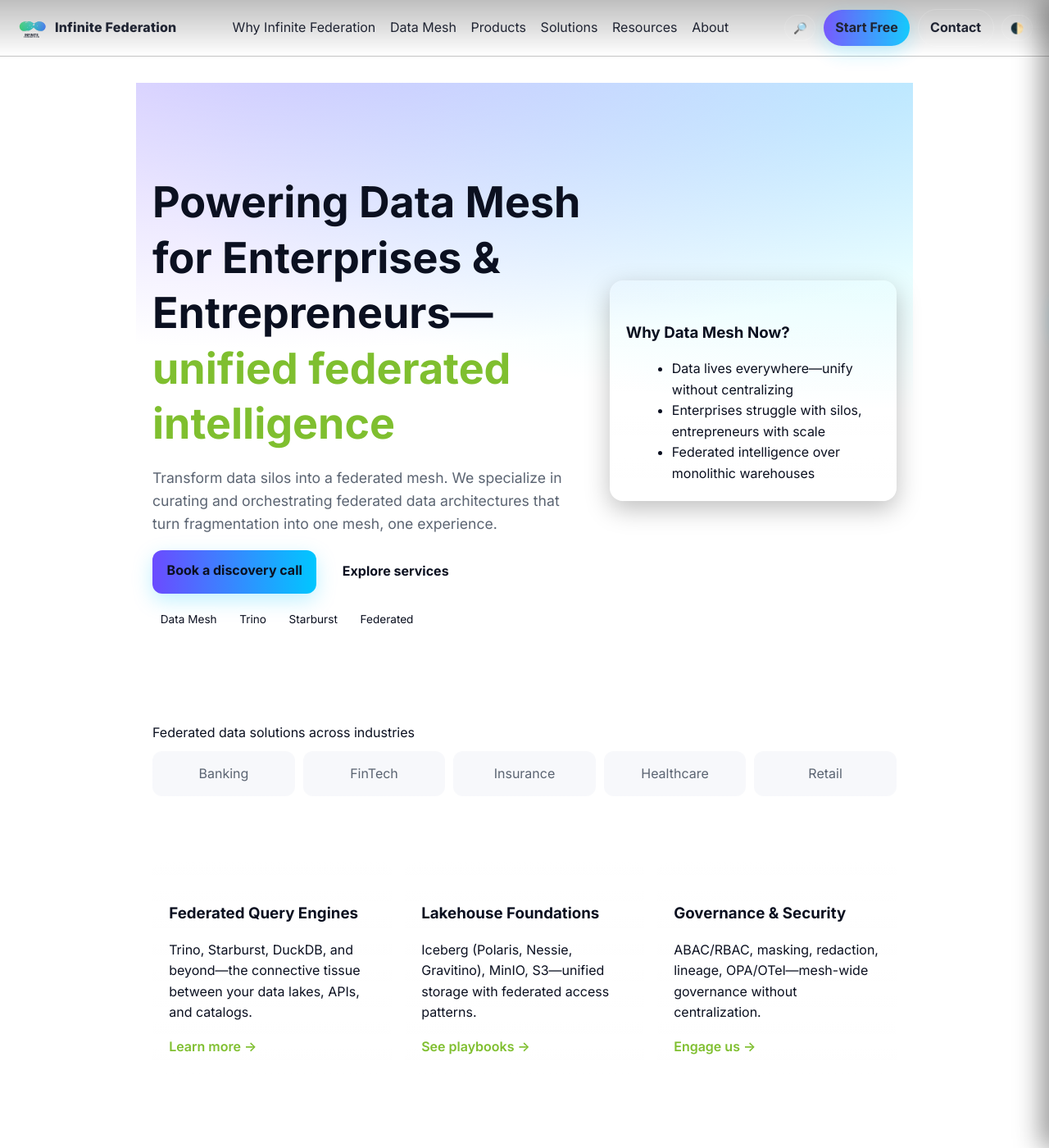
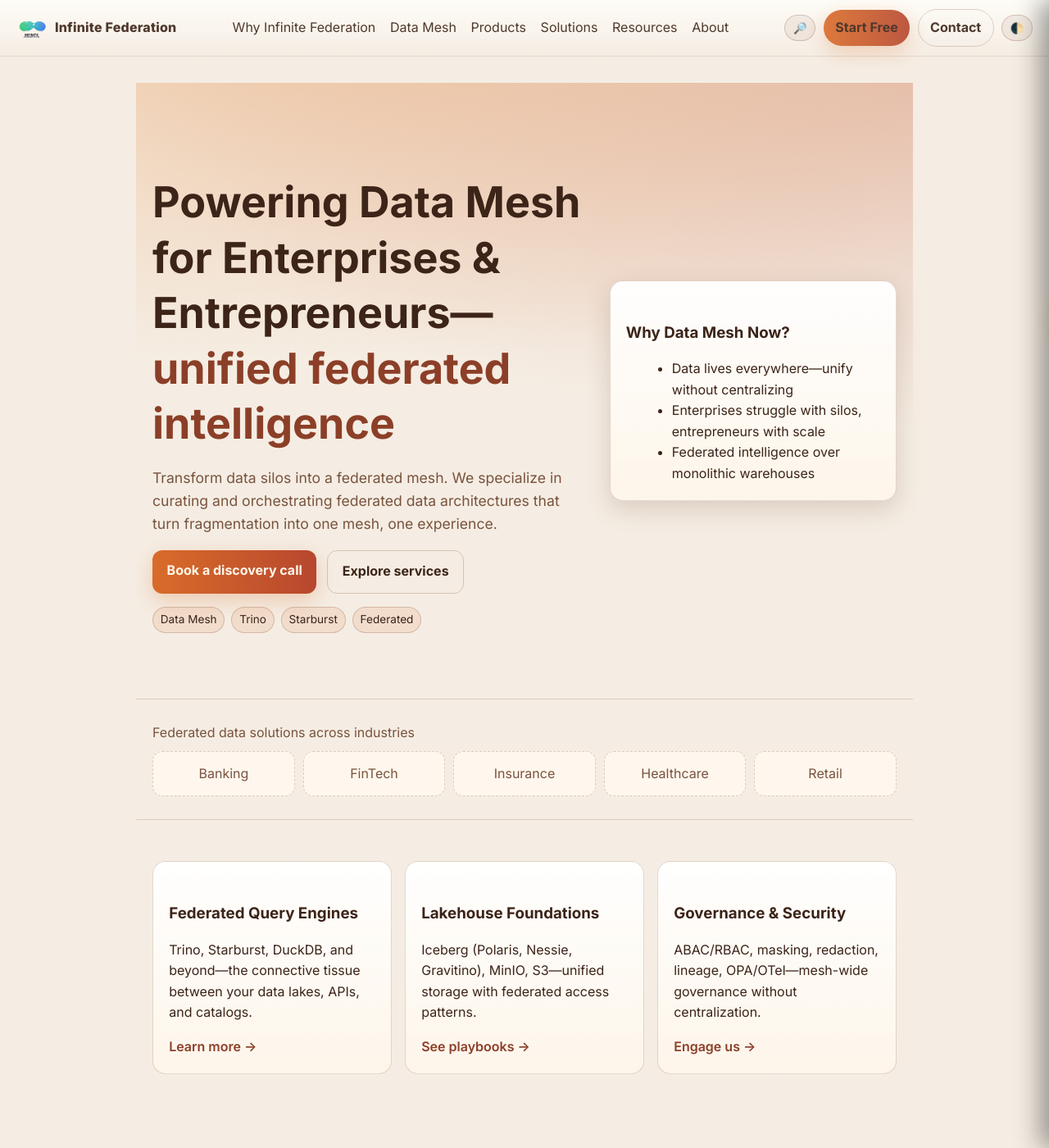
Before and after one commit to InfiniteFederation/InfiniteFederation.github.io, a Jekyll site: the page built from index.md, in a window 1280 px wide and 1400 px high. Shown: the whole window at 82% size. Built offline with Jekyll 4.4.1, drawn with Linux system fonts in a browser that asks for light colours.

Commit message:
Added 4 files

```diff
--- a/assets/css/site.css
+++ b/assets/css/site.css
@@ -1,33 +1,59 @@
 :root {
-  --bg: #0b1020;
-  --bg-soft:#11162a;
-  --surface:#0f1426;
-  --text:#e6e8ef;
-  --muted:#9aa3b2;
-  --brand:#7c5cff;
-  --brand-2:#1ef1ff;
-  --accent:#c3ff5a;
-  --ring: rgba(124,92,255,0.35);
-  --border: rgba(255,255,255,0.12);
+  --bg:#2b140d;
+  --bg-soft:#3a1d13;
+  --surface:#49281b;
+  --text:#fff7ec;
+  --muted:#e4c4a4;
+  --brand:#f09b40;
+  --brand-2:#c4492d;
+  --accent:#ffd194;
+  --ring:rgba(240,155,64,0.35);
+  --border:rgba(255,213,171,0.24);
+  --nav-top:rgba(63,31,18,0.82);
+  --nav-bottom:rgba(43,20,13,0.94);
+  --soft-fill:rgba(255,236,210,0.12);
+  --soft-fill-hover:rgba(255,236,210,0.2);
+  --soft-stroke:rgba(255,216,178,0.3);
+  --badge-bg:rgba(255,220,176,0.14);
+  --surface-grad-a:rgba(255,238,214,0.1);
+  --surface-grad-b:rgba(255,238,214,0.03);
+  --hero-glow-a:rgba(240,155,64,0.42);
+  --hero-glow-b:rgba(196,73,45,0.32);
+  --shadow:rgba(28,13,9,0.4);
 }
 :root.light, :root:not(.dark) { /* light fallback if toggled */
-  --bg: #ffffff;
-  --bg-soft:#f7f8fb;
-  --surface:#ffffff;
-  --text:#0b1020;
-  --muted:#5b6472;
-  --brand:#6b4bff;
-  --brand-2:#00c7ff;
-  --accent:#7fbf2f;
-  --ring: rgba(0,199,255,0.25);
-  --border: rgba(0,0,0,0.12);
+  --bg:#f5ede3;
+  --bg-soft:#fff7ed;
+  --surface:#fffdf9;
+  --text:#3c2418;
+  --muted:#79533e;
+  --brand:#d96c2a;
+  --brand-2:#b7472e;
+  --accent:#8c3f28;
+  --ring:rgba(217,108,42,0.28);
+  --border:rgba(115,64,40,0.2);
+  --nav-top:rgba(255,253,249,0.94);
+  --nav-bottom:rgba(245,237,227,0.9);
+  --soft-fill:rgba(128,73,47,0.08);
+  --soft-fill-hover:rgba(128,73,47,0.15);
+  --soft-stroke:rgba(114,64,40,0.24);
+  --badge-bg:rgba(217,108,42,0.12);
+  --surface-grad-a:rgba(255,255,255,0.96);
+  --surface-grad-b:rgba(255,247,235,0.82);
+  --hero-glow-a:rgba(229,141,66,0.34);
+  --hero-glow-b:rgba(183,75,52,0.24);
+  --shadow:rgba(97,52,31,0.18);
 }
 
 *{box-sizing:border-box}
 html,body{margin:0;padding:0}
 body{
   font-family:Inter,system-ui,-apple-system,Segoe UI,Roboto,Arial,sans-serif;
-  background:var(--bg);color:var(--text);line-height:1.6
+  background:
+    radial-gradient(1200px 540px at -15% -20%, var(--hero-glow-a), transparent 65%),
+    radial-gradient(1000px 500px at 110% -10%, var(--hero-glow-b), transparent 62%),
+    var(--bg);
+  color:var(--text);line-height:1.6
 }
 
 /* ---------- Global container ---------- */
@@ -43,12 +69,12 @@ body{
 /* ---------- Nav ---------- */
 .nav{
   position:sticky;top:0;z-index:50;
-  background:linear-gradient(180deg, rgba(0,0,0,.25), transparent), var(--bg);
+  background:linear-gradient(180deg, var(--nav-top), var(--nav-bottom)), var(--bg);
   backdrop-filter:saturate(1.2) blur(6px);
-  border-bottom:1px solid rgba(255,255,255,0.06)
+  border-bottom:1px solid var(--border)
 }
 .nav .wrap{display:flex;align-items:center;justify-content:space-between;min-height:68px}
-.hamburger{display:none;background:rgba(255,255,255,.04);border:1px solid rgba(255,255,255,.12);border-radius:10px;padding:.45rem .6rem;color:var(--text);cursor:pointer;margin-right:.5rem}
+.hamburger{display:none;background:var(--soft-fill);border:1px solid var(--soft-stroke);border-radius:10px;padding:.45rem .6rem;color:var(--text);cursor:pointer;margin-right:.5rem}
 .nav .brand{display:flex;align-items:center;gap:.6rem;color:var(--text);text-decoration:none;font-weight:800;letter-spacing:.2px}
 .logo{height:28px}
 .logo.sm{height:22px}
@@ -56,43 +82,43 @@ body{
 .nav a{color:var(--text);text-decoration:none;opacity:.9}
 .nav a:hover{opacity:1}
 .nav-cta{display:flex;align-items:center;gap:.6rem}
-.icon-btn{background:rgba(255,255,255,.04);border:1px solid rgba(255,255,255,.12);border-radius:999px;padding:.45rem .6rem;color:var(--text);cursor:pointer}
-.icon-btn:hover{background:rgba(255,255,255,.08)}
+.icon-btn{background:var(--soft-fill);border:1px solid var(--soft-stroke);border-radius:999px;padding:.45rem .6rem;color:var(--text);cursor:pointer}
+.icon-btn:hover{background:var(--soft-fill-hover)}
 
 /* Overlay, Drawer, Modal */
 .overlay{position:fixed;inset:0;background:rgba(0,0,0,.35);opacity:0;pointer-events:none;transition:opacity .2s ease;z-index:60}
 .overlay.show{opacity:1;pointer-events:auto}
 .drawer{position:fixed;inset:0 0 0 auto; width:320px; background:var(--surface); transform:translateX(100%); transition:transform .25s ease; z-index:70; box-shadow:-10px 0 30px rgba(0,0,0,.4); display:flex; flex-direction:column}
 .drawer.open{transform:translateX(0)}
-.drawer-header{display:flex;align-items:center;justify-content:space-between;padding:14px;border-bottom:1px solid rgba(255,255,255,.08)}
+.drawer-header{display:flex;align-items:center;justify-content:space-between;padding:14px;border-bottom:1px solid var(--border)}
 .drawer-links{display:flex;flex-direction:column;padding:10px}
 .drawer-links a{padding:.7rem .8rem;border-radius:10px;color:var(--text);text-decoration:none}
-.drawer-links a:hover{background:rgba(255,255,255,.06)}
-.drawer-footer{margin-top:auto;padding:10px;border-top:1px solid rgba(255,255,255,.08)}
+.drawer-links a:hover{background:var(--soft-fill)}
+.drawer-footer{margin-top:auto;padding:10px;border-top:1px solid var(--border)}
 
 .modal{position:fixed;inset:0;display:none;align-items:center;justify-content:center;z-index:80}
 .modal.open{display:flex}
-.modal-card{background:var(--surface);border:1px solid rgba(255,255,255,.1);border-radius:12px;padding:16px;max-width:640px;width:92%}
+.modal-card{background:var(--surface);border:1px solid var(--border);border-radius:12px;padding:16px;max-width:640px;width:92%}
 .modal-head{display:flex;align-items:center;justify-content:space-between;margin-bottom:.6rem}
 .search-form{display:flex;gap:.6rem}
-.search-form input{flex:1;padding:.7rem;border-radius:8px;border:1px solid rgba(255,255,255,.2);background:var(--bg-soft);color:var(--text)}
+.search-form input{flex:1;padding:.7rem;border-radius:8px;border:1px solid var(--soft-stroke);background:var(--bg-soft);color:var(--text)}
 
 /* ---------- Buttons ---------- */
 .btn{
   display:inline-block;padding:.8rem 1.1rem;border-radius:12px;
   background:linear-gradient(90deg,var(--brand),var(--brand-2));
-  color:#0b1020;text-decoration:none;font-weight:700;box-shadow:0 8px 24px var(--ring)
+  color:#fff7ea;text-decoration:none;font-weight:700;box-shadow:0 8px 24px var(--ring)
 }
 .btn.small{padding:.55rem .9rem;border-radius:999px}
-.btn.ghost{background:transparent;border:1px solid rgba(255,255,255,.2);color:var(--text);box-shadow:none}
-.btn.ghost:hover{border-color:rgba(255,255,255,.35)}
+.btn.ghost{background:transparent;border:1px solid var(--soft-stroke);color:var(--text);box-shadow:none}
+.btn.ghost:hover{border-color:var(--border)}
 .accent{color:var(--accent)}
 
 /* ---------- Hero ---------- */
 .hero.gradient{
   background:
-    radial-gradient(1200px 400px at 20% -10%, rgba(124,92,255,.35), transparent),
-    radial-gradient(1000px 400px at 100% 0%, rgba(30,241,255,.25), transparent)
+    radial-gradient(1200px 420px at 20% -10%, var(--hero-glow-a), transparent),
+    radial-gradient(1000px 420px at 100% 0%, var(--hero-glow-b), transparent)
 }
 .hero .wrap{
   display:grid;gap:2rem;align-items:center;
@@ -108,27 +134,27 @@ body{
 .lead{font-size:1.1rem;color:var(--muted);max-width:70ch}
 .cta-row{margin-top:1rem;display:flex;gap:.8rem;flex-wrap:wrap}
 .badges{margin-top:1rem;display:flex;gap:.5rem;flex-wrap:wrap}
-.badges span{font-size:.85rem;background:rgba(255,255,255,.06);padding:.25rem .55rem;border-radius:999px;border:1px solid rgba(255,255,255,.08)}
+.badges span{font-size:.85rem;background:var(--badge-bg);padding:.25rem .55rem;border-radius:999px;border:1px solid var(--soft-stroke)}
 
 /* ---------- Cards, panels ---------- */
 .card{
-  background:linear-gradient(180deg, rgba(255,255,255,.04), rgba(255,255,255,.02));
-  border:1px solid rgba(255,255,255,.08);border-radius:16px;padding:1.2rem;
-  box-shadow:0 10px 30px rgba(0,0,0,.25)
+  background:linear-gradient(180deg, var(--surface-grad-a), var(--surface-grad-b));
+  border:1px solid var(--border);border-radius:16px;padding:1.2rem;
+  box-shadow:0 10px 30px var(--shadow)
 }
 .card ul{margin:.5rem 0 0 1rem}
 .card.xl{padding:1.6rem}
 
-.logos{padding:28px 0;border-top:1px solid rgba(255,255,255,.06);border-bottom:1px solid rgba(255,255,255,.06)}
+.logos{padding:28px 0;border-top:1px solid var(--border);border-bottom:1px solid var(--border)}
 .logo-row{display:grid;grid-template-columns:repeat(5,1fr);gap:.6rem;margin-top:.6rem}
-.logo-box{background:var(--bg-soft);border:1px dashed rgba(255,255,255,.12);border-radius:12px;padding:14px;text-align:center;color:var(--muted)}
+.logo-box{background:var(--bg-soft);border:1px dashed var(--soft-stroke);border-radius:12px;padding:14px;text-align:center;color:var(--muted)}
 
 .panels{padding:50px 0}
 .grid-3{display:grid;grid-template-columns:repeat(3,1fr);gap:1rem}
 .panel{
   padding:1.2rem;border-radius:16px;
-  background:linear-gradient(180deg, rgba(255,255,255,.05), rgba(255,255,255,.02));
-  border:1px solid rgba(255,255,255,.08)
+  background:linear-gradient(180deg, var(--surface-grad-a), var(--surface-grad-b));
+  border:1px solid var(--border)
 }
 .panel h3{margin-top:0}
 .arrow{color:var(--accent);text-decoration:none;font-weight:600}
@@ -141,7 +167,7 @@ body{
 .check li::before{content:"✓";position:absolute;left:0;color:var(--accent);}
 
 /* ---------- CTA strip ---------- */
-.cta{padding:70px 0;background:linear-gradient(180deg, rgba(124,92,255,.12), rgba(30,241,255,.10))}
+.cta{padding:70px 0;background:linear-gradient(180deg, rgba(240,155,64,.16), rgba(196,73,45,.12))}
 .center{text-align:center}
 
 /* ---------- Page content area ---------- */
@@ -164,25 +190,26 @@ body{
 .if-hero{
   padding:70px 0;
   background:
-    radial-gradient(1200px 400px at 20% -10%, rgba(124,92,255,.18), transparent),
-    radial-gradient(1000px 400px at 100% 0%, rgba(30,241,255,.12), transparent)
+    radial-gradient(1200px 400px at 20% -10%, rgba(240,155,64,.24), transparent),
+    radial-gradient(1000px 400px at 100% 0%, rgba(196,73,45,.18), transparent)
 }
 .if-container{max-width:980px;margin:0 auto;padding:0 20px}
 .if-hero-ctas{display:flex;gap:.8rem;flex-wrap:wrap;margin-top:12px}
-.if-button{display:inline-block;padding:.7rem 1rem;border-radius:12px;background:linear-gradient(90deg,var(--brand),var(--brand-2));color:#0b1020;text-decoration:none;font-weight:700;box-shadow:0 8px 24px var(--ring)}
+.if-button{display:inline-block;padding:.7rem 1rem;border-radius:12px;background:linear-gradient(90deg,var(--brand),var(--brand-2));color:#fff7ea;text-decoration:none;font-weight:700;box-shadow:0 8px 24px var(--ring)}
 .if-link{color:var(--accent);text-decoration:none;font-weight:600}
 .if-link:hover{text-decoration:underline}
 
 /* ---------- Footer ---------- */
-.footer{border-top:1px solid rgba(255,255,255,.08);margin-top:40px;padding:30px 0;background:rgba(0,0,0,.1)}
+.footer{border-top:1px solid var(--border);margin-top:40px;padding:30px 0;background:linear-gradient(180deg, rgba(183,75,52,.12), rgba(183,75,52,.04))}
 .footer-grid{display:grid;grid-template-columns:2fr 1fr 1fr 1fr;gap:1rem}
 .footer a{display:block;color:var(--muted);text-decoration:none;margin:.2rem 0}
 .footer a:hover{color:var(--text)}
 .brand-line{display:flex;align-items:center;gap:.6rem}
 .fine{color:var(--muted);font-size:.9rem;margin-top:12px}
+.muted{color:var(--muted)}
 .legal{display:flex;gap:1rem;align-items:center;flex-wrap:wrap}
 .newsletter{display:flex;gap:.5rem;margin:.4rem 0 1rem}
-.newsletter input{flex:1;padding:.55rem;border-radius:8px;border:1px solid rgba(255,255,255,.2);background:var(--bg-soft);color:var(--text)}
+.newsletter input{flex:1;padding:.55rem;border-radius:8px;border:1px solid var(--soft-stroke);background:var(--bg-soft);color:var(--text)}
 
 /* ---------- Responsive ---------- */
 @media (max-width: 900px){
@@ -201,16 +228,16 @@ section[id]{scroll-margin-top:90px}
 /* ---------- Contact form polish ---------- */
 .mesh-form{
   max-width:700px;margin:2rem auto;background:var(--surface);
-  padding:1.5rem 2rem;border-radius:12px;border:1px solid rgba(255,255,255,0.1)
+  padding:1.5rem 2rem;border-radius:12px;border:1px solid var(--border)
 }
 .mesh-form .form-row{margin-bottom:1rem}
 .mesh-form label{display:block;font-weight:500;margin-bottom:.3rem}
 .mesh-form input,.mesh-form select,.mesh-form textarea{
   width:100%;padding:.6rem;border-radius:8px;
-  border:1px solid rgba(255,255,255,0.2);background:var(--bg-soft);color:var(--text)
+  border:1px solid var(--soft-stroke);background:var(--bg-soft);color:var(--text)
 }
 .mesh-form fieldset{
-  border:1px solid rgba(255,255,255,0.15);border-radius:8px;padding:1rem;margin:1.2rem 0
+  border:1px solid var(--border);border-radius:8px;padding:1rem;margin:1.2rem 0
 }
 .mesh-form legend{font-weight:600;margin-bottom:.5rem}
 .mesh-form label input[type=checkbox]{margin-right:.4rem}
```
